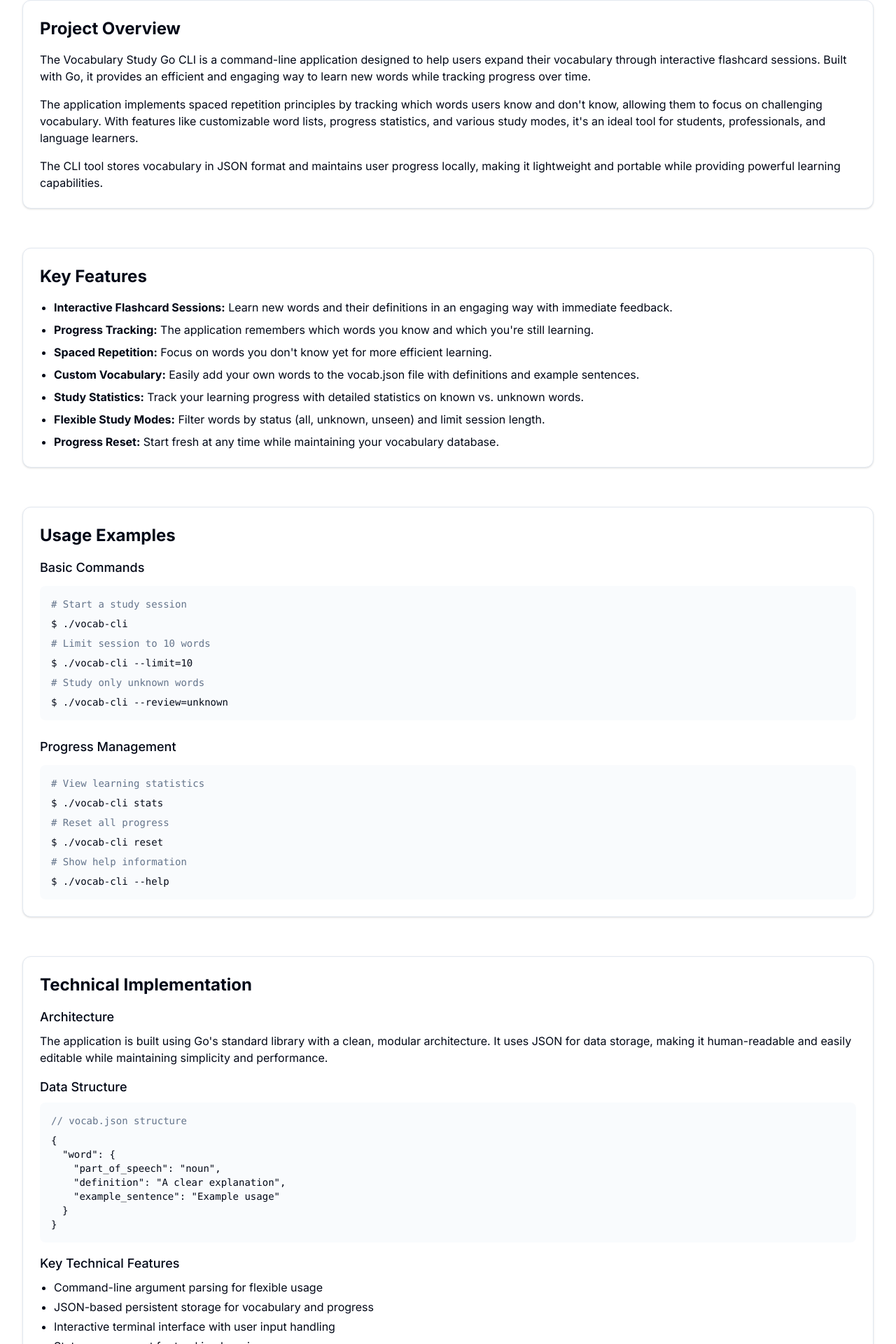
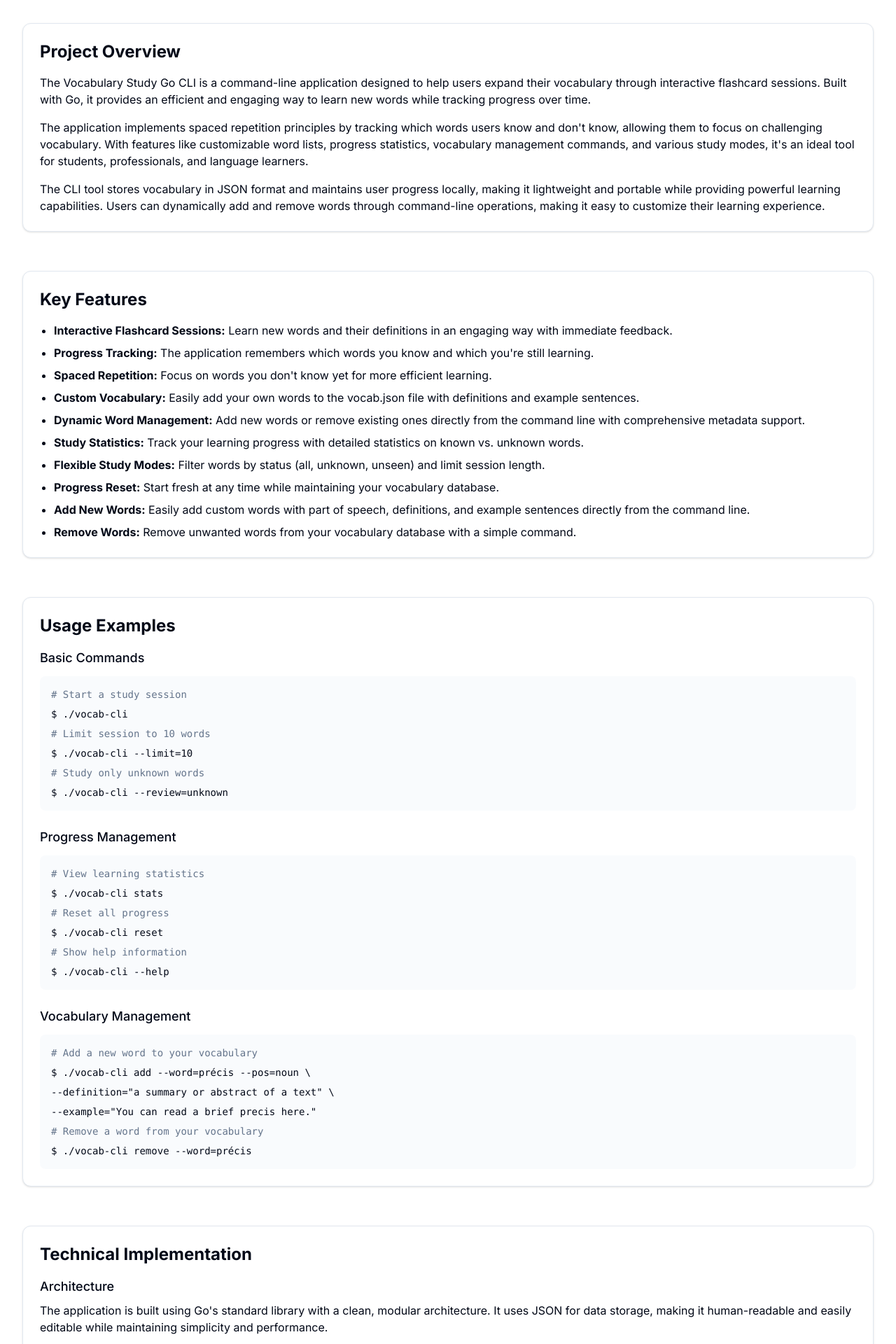
Before and after one commit to Neilsmahajan/neil-mahajan-portfolio, a Next.js app: page /projects/vocabulary-study-go-cli in a window 1280 px wide. Shown: the part 453-2373 px from the top of the page at 70% size. Built offline with nearby package versions, Linux system fonts and the light colour scheme.

Commit message:
Feat: Added information about new add and remove vocab features and top tags

```diff
--- a/app/projects/advertising-analytics-dashboard/page.tsx
+++ b/app/projects/advertising-analytics-dashboard/page.tsx
@@ -36,6 +36,9 @@ export default function AdvertisingAnalyticsDashboardPage() {
         <div className="grid grid-cols-1 lg:grid-cols-2 gap-8 items-start">
           {/* Project info */}
           <div>
+            <Badge variant="outline" className="text-xs mb-2">
+              Honors Thesis Project
+            </Badge>
             <h1 className="text-3xl font-bold tracking-tighter sm:text-4xl md:text-5xl mb-4">
               Advertising Analytics Dashboard
             </h1>
--- a/app/projects/vocabulary-study-go-cli/page.tsx
+++ b/app/projects/vocabulary-study-go-cli/page.tsx
@@ -30,6 +30,9 @@ export default function VocabularyStudyGoCliPage() {
         <div className="grid grid-cols-1 lg:grid-cols-2 gap-8 items-start">
           {/* Project info */}
           <div>
+            <Badge variant="outline" className="text-xs mb-2">
+              Personal Project
+            </Badge>
             <h1 className="text-3xl font-bold tracking-tighter sm:text-4xl md:text-5xl mb-4">
               Vocabulary Study Go CLI
             </h1>
@@ -97,14 +100,16 @@ export default function VocabularyStudyGoCliPage() {
               The application implements spaced repetition principles by
               tracking which words users know and don&apos;t know, allowing them
               to focus on challenging vocabulary. With features like
-              customizable word lists, progress statistics, and various study
-              modes, it&apos;s an ideal tool for students, professionals, and
-              language learners.
+              customizable word lists, progress statistics, vocabulary
+              management commands, and various study modes, it&apos;s an ideal
+              tool for students, professionals, and language learners.
             </p>
             <p>
               The CLI tool stores vocabulary in JSON format and maintains user
               progress locally, making it lightweight and portable while
-              providing powerful learning capabilities.
+              providing powerful learning capabilities. Users can dynamically
+              add and remove words through command-line operations, making it
+              easy to customize their learning experience.
             </p>
           </CardContent>
         </Card>
@@ -131,6 +136,11 @@ export default function VocabularyStudyGoCliPage() {
                 the vocab.json file with definitions and example sentences.
               </li>
               <li>
+                <strong>Dynamic Word Management:</strong> Add new words or
+                remove existing ones directly from the command line with
+                comprehensive metadata support.
+              </li>
+              <li>
                 <strong>Study Statistics:</strong> Track your learning progress
                 with detailed statistics on known vs. unknown words.
               </li>
@@ -141,6 +151,15 @@ export default function VocabularyStudyGoCliPage() {
               <li>
                 <strong>Progress Reset:</strong> Start fresh at any time while
                 maintaining your vocabulary database.
+              </li>
+              <li>
+                <strong>Add New Words:</strong> Easily add custom words with
+                part of speech, definitions, and example sentences directly from
+                the command line.
+              </li>
+              <li>
+                <strong>Remove Words:</strong> Remove unwanted words from your
+                vocabulary database with a simple command.
               </li>
             </ul>
           </CardContent>
@@ -199,6 +218,28 @@ export default function VocabularyStudyGoCliPage() {
                   <div>$ ./vocab-cli --help</div>
                 </div>
               </div>
+
+              <div>
+                <h3 className="text-lg font-medium mb-3">
+                  Vocabulary Management
+                </h3>
+                <div className="bg-muted/40 rounded-lg p-4 font-mono text-sm space-y-2">
+                  <div>
+                    <span className="text-muted-foreground">
+                      # Add a new word to your vocabulary
+                    </span>
+                  </div>
+                  <div>$ ./vocab-cli add --word=précis --pos=noun \</div>
+                  <div> --definition="a summary or abstract of a text" \</div>
+                  <div> --example="You can read a brief precis here."</div>
+                  <div className="mt-3">
+                    <span className="text-muted-foreground">
+                      # Remove a word from your vocabulary
+                    </span>
+                  </div>
+                  <div>$ ./vocab-cli remove --word=précis</div>
+                </div>
+              </div>
             </div>
           </CardContent>
         </Card>
@@ -254,6 +295,13 @@ export default function VocabularyStudyGoCliPage() {
                     Interactive terminal interface with user input handling
                   </li>
                   <li>State management for tracking learning progress</li>
+                  <li>
+                    Dynamic vocabulary management with add/remove commands
+                  </li>
+                  <li>
+                    Comprehensive word metadata support (POS, definitions,
+                    examples)
+                  </li>
                   <li>Makefile for easy building and distribution</li>
                 </ul>
               </div>
```
